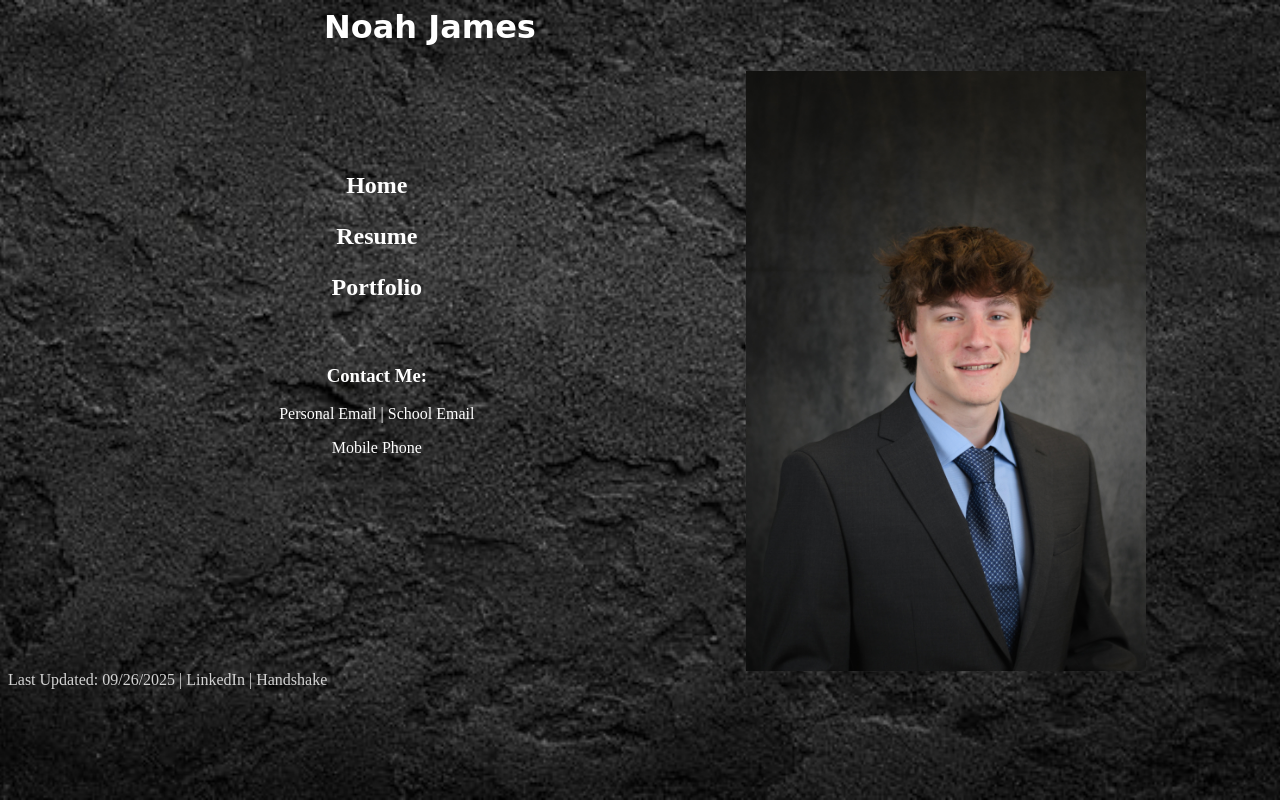
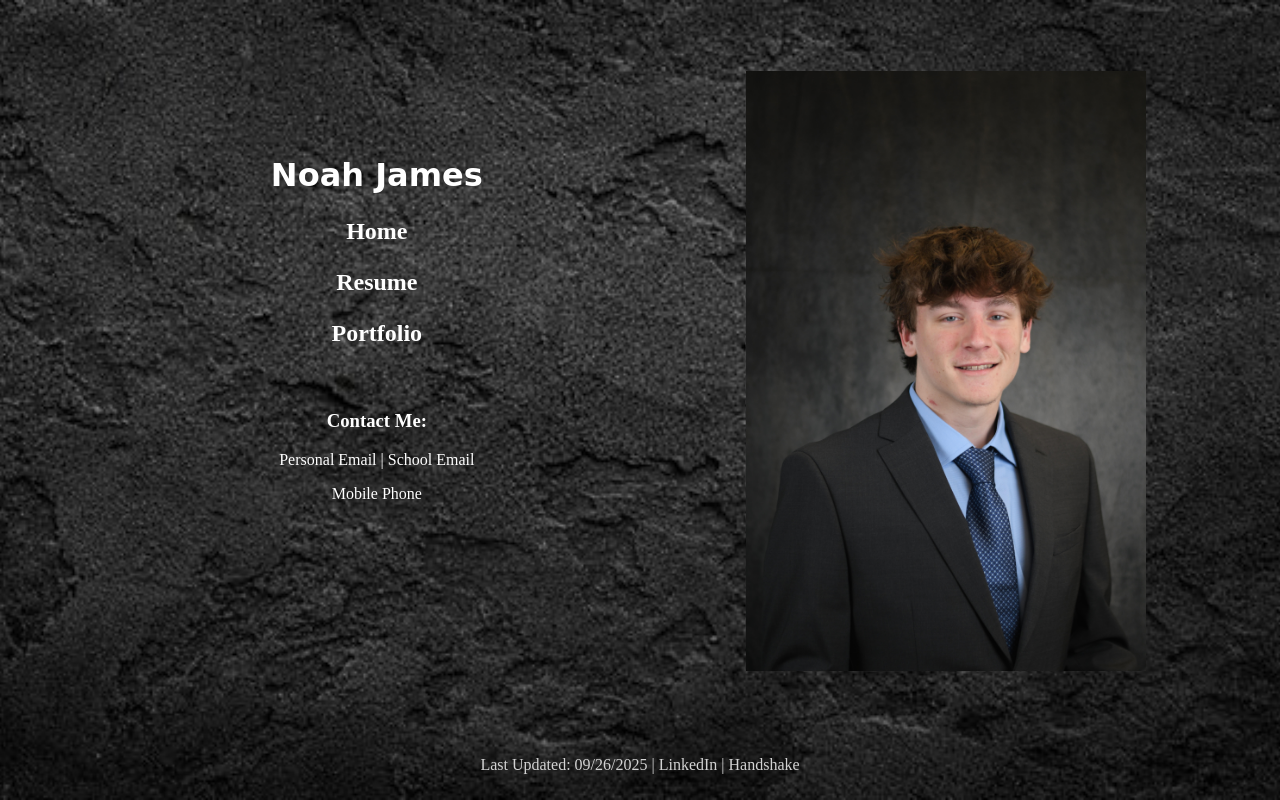
Before and after one commit to rhit-jamesnc/rhit-jamesnc.github.io, a plain HTML site: page index.html in a window 1280 px wide. Drawn offline with Linux system fonts and the light colour scheme.

Commit message:
working on moving text around

```diff
--- a/index.html
+++ b/index.html
@@ -29,7 +29,7 @@
             <p><a aria-label="Link to personal phone" href="tel:+16144836123">Mobile Phone</a></p>
         </section>
 
-        <footer>
+        <footer class="center">
             Last Updated: 09/26/2025 | &#9
             <a aria-label="LinkedIn Link" href="https://www.linkedin.com/in/noah-james-b90127321/" target=”_blank”>LinkedIn</a> | &#9
             <a aria-label="Handshake Link" href="https://app.joinhandshake.com/profiles/w48rjx" target=”_blank”>Handshake</a>
--- a/styles/stylesIndex.css
+++ b/styles/stylesIndex.css
@@ -1,7 +1,8 @@
 header {
     color: white;
-    margin-left: 25%;
+    text-align: center;
     font-family:  "Lucida Handwriting", cursive;
+    padding-top: 10%;
 }
 
 h2 {
@@ -27,7 +28,6 @@ body {
 }
 
 .center {
-    margin-top: 10%;
     text-align: center;
 }
 
@@ -45,6 +45,7 @@ p {
 footer {
     color: lightgray;
     clear: both;
+    margin-top: 20%;
 }
 
 a:link {
```
Also changed, not shown: portfolio.html (+1 -1 lines), resume.html (+1 -1 lines).
